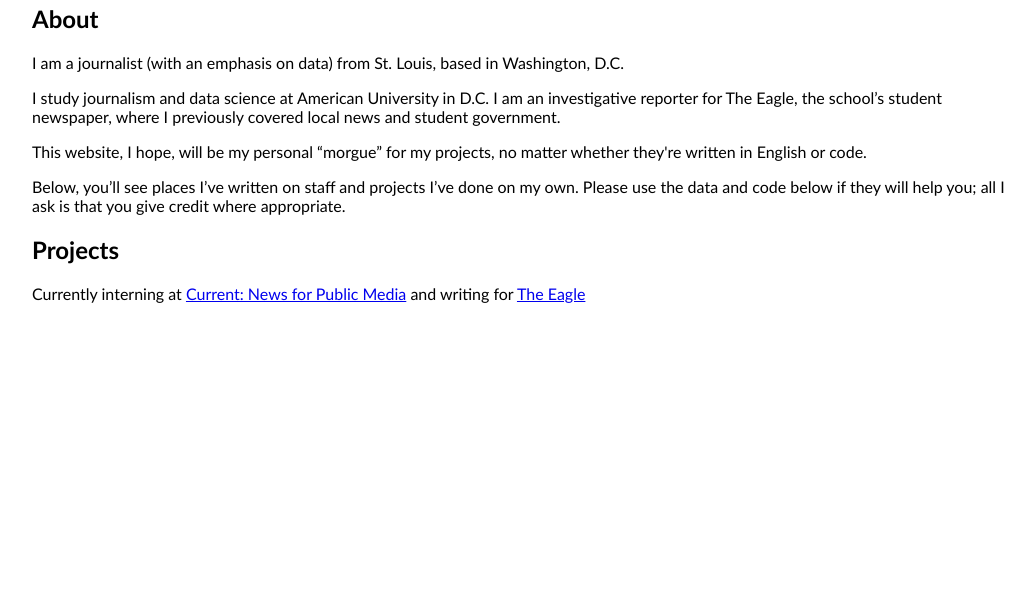
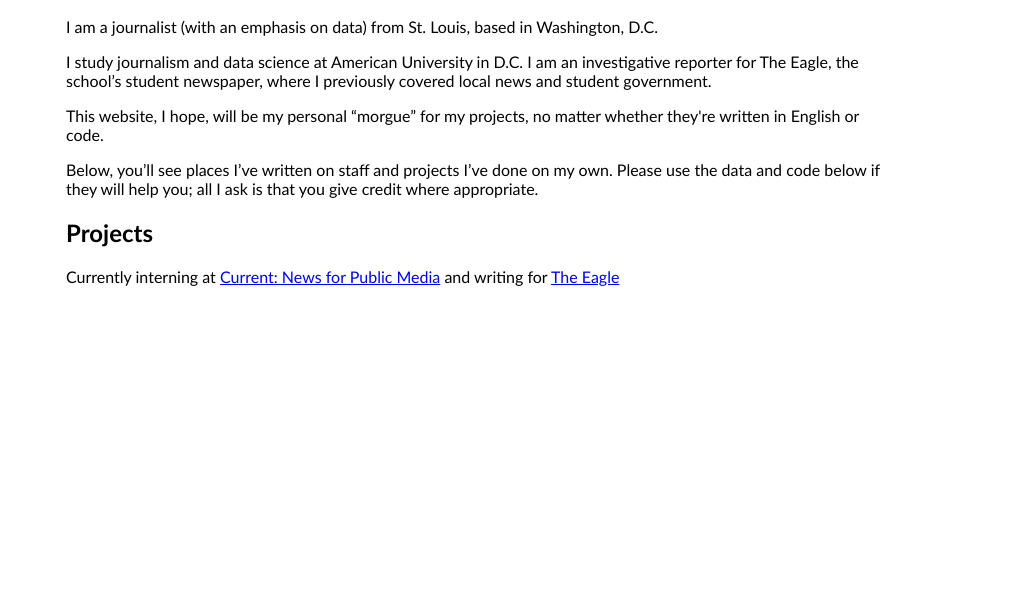
Before and after one commit to owena-b/owena-b.github.io, a plain HTML site: page index.html in a window 1280 px wide. Shown: the part 186-800 px from the top of the page, without its empty margins (6-1041 px from the left). Drawn offline with Linux system fonts and the light colour scheme.

Commit message:
Update oabgitpage.css

```diff
--- a/oabgitpage.css
+++ b/oabgitpage.css
@@ -1,5 +1,5 @@
 body {
-    padding: 100px 250px 50px 30px;
+    padding: 5% 30% 10% 5%;
 }
 
 p {
```
